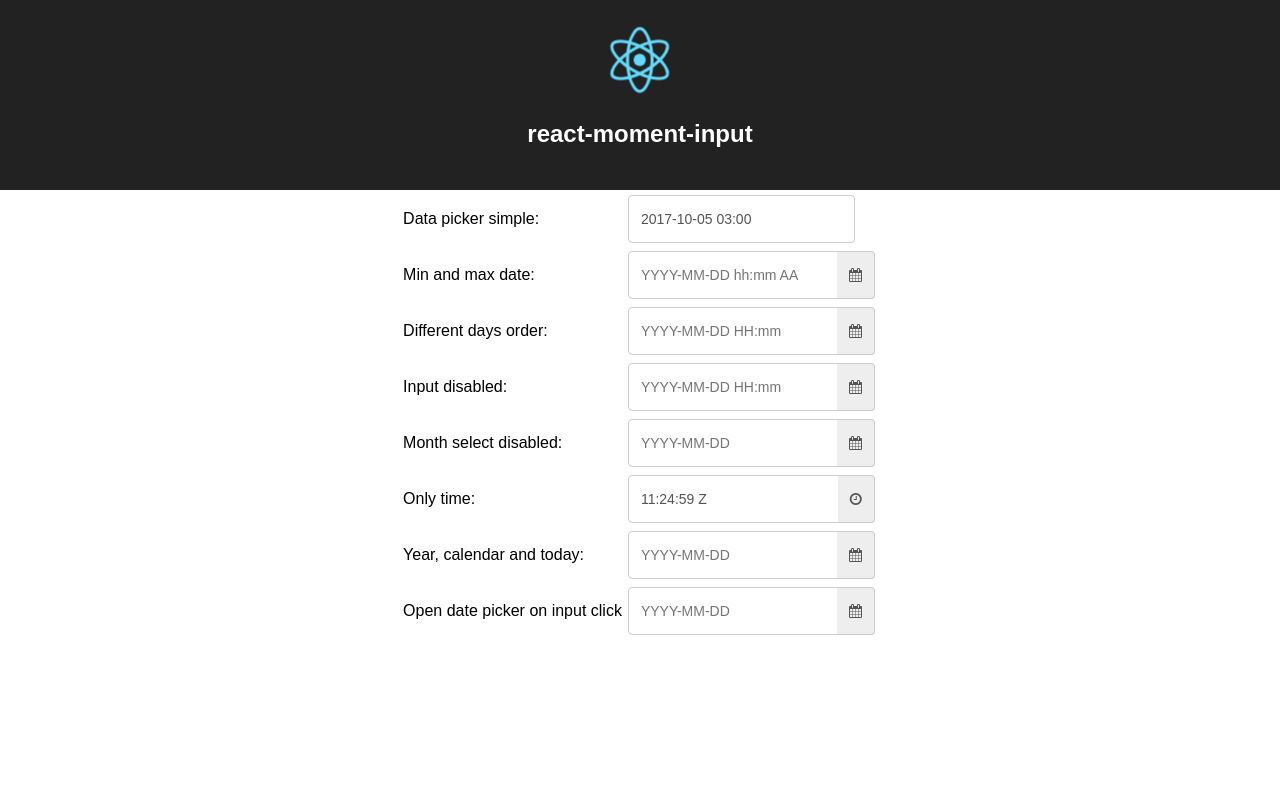
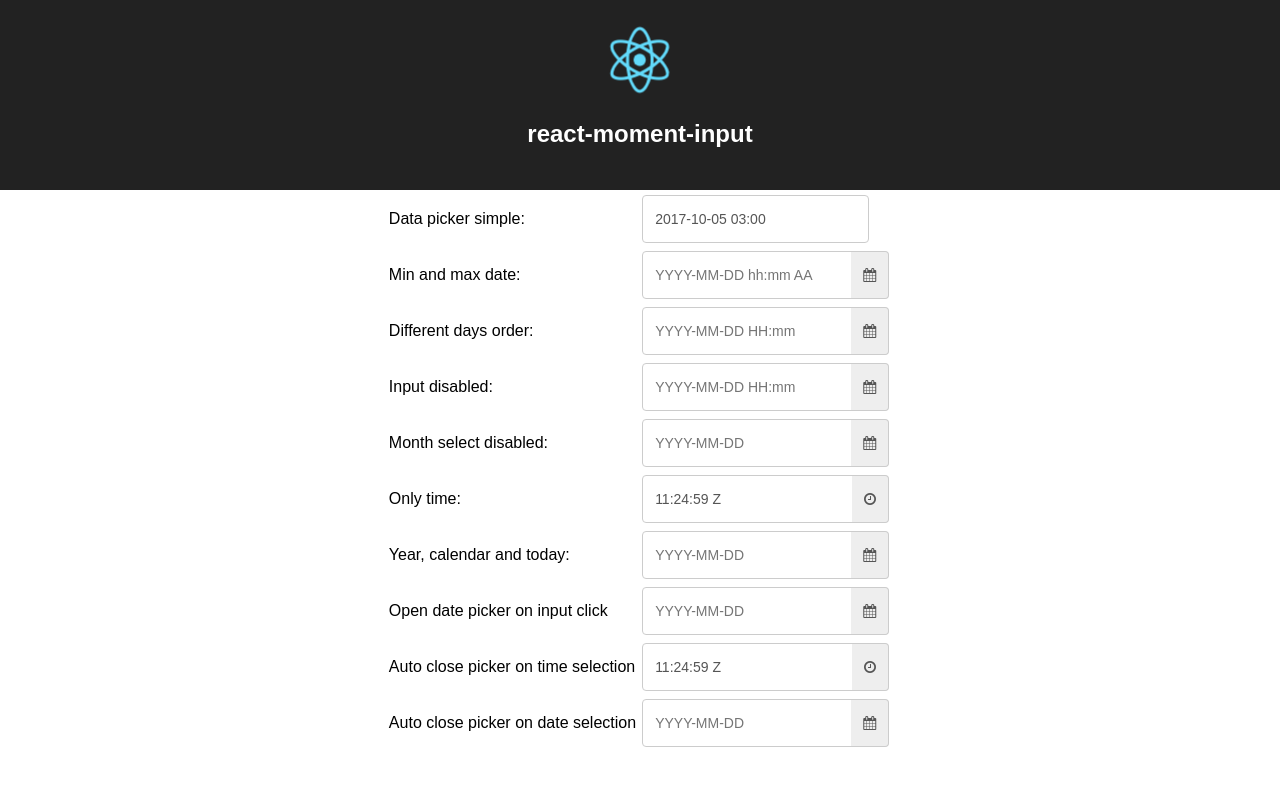
Before and after one commit to yash2code/react-moment-input, a React app: page / in a window 1280 px wide. Shown: the top 786 px of the page. Built offline with nearby package versions, Linux system fonts and the light colour scheme.

Commit message:
Added autoClose flag which enables auto closing picker after value is changed Minor bugfixes

```diff
--- a/src/App.js
+++ b/src/App.js
@@ -108,6 +108,33 @@
                       tab={2}
                       onChange={(date)=> {}} /></td>
               </tr>
+              <tr>
+                  <td>Auto close picker on time selection</td>
+                  <td><MomentInput
+                      format="HH:mm:ss Z"
+                      options={false}
+                      value={this.state.value}
+                      readOnly={false}
+                      icon={true}
+                      tab={1}
+                      autoClose
+                      enableInputClick
+                      iconType="fa fa-clock-o"
+                      onChange={(date)=> (value)=> {this.setState({value})}} /></td>
+              </tr>
+              <tr>
+                  <td>Auto close picker on date selection</td>
+                  <td><MomentInput
+                      format="YYYY-MM-DD"
+                      options={false}
+                      readOnly={false}
+                      today={true}
+                      enableInputClick
+                      autoClose
+                      icon={true}
+                      tab={2}
+                      onChange={(date)=> {}} /></td>
+              </tr>
               </tbody>
           </table>
           </div>
--- a/src/lib/date.js
+++ b/src/lib/date.js
@@ -14,12 +14,12 @@
 export default ({defaults, add, onActiveTab, onClick, isDisabled, translations}) => (
     <div className="r-calendar tab-m is-active">
         <div className="toolbar">
-            <button className="prev-month" onClick={add(-1, 'month')}>
+            <button className="prev-month" onClick={add(-1, 'month')} tabIndex={-1}>
                 <i className="ion-md-arrow-dropleft"></i>
             </button>
             <span className="current-date react-textselect" style={{marginRight:"-5px"}}>
                 {replaceMonths(defaults.selected.format("MMMM YYYY"), translations)}
-                {defaults.monthSelect && (<select className='react-textselect-input'
+                {defaults.monthSelect && (<select className='react-textselect-input' tabIndex={-1}
                         onChange={({target})=>{ onClick(defaults.selected.clone().month(target.value))}}
                         value={Number(defaults.selected.format("MM")) -1 }>
                 {MONTHS.map((x, index)=> (<option value={index}
@@ -28,10 +28,10 @@
                                                   </option>))}
                 </select>)}
             </span>
-            <button className="next-month" onClick={add(1, 'month')}>
+            <button className="next-month" onClick={add(1, 'month')} tabIndex={-1}>
                 <i className="ion-md-arrow-dropright"></i>
             </button>
-            <button className="next-month" style={{marginRight:"5px"}} onClick={(e)=> {onActiveTab(2); e.stopPropagation();}}>
+            <button className="next-month" style={{marginRight:"5px"}} onClick={(e)=> {onActiveTab(2); e.stopPropagation();}} tabIndex={-1}>
                 <i className="fa fa-level-down" aria-hidden="true"></i>
             </button>
         </div>
--- a/src/lib/options.js
+++ b/src/lib/options.js
@@ -2,10 +2,12 @@
 
 export default ({activeTab, onActiveTab, translations}) => (<div className="options">
         <button
+            tabIndex={-1}
             className={"ion-ios-calendar im-btn" + ((activeTab===0 || activeTab===2) ? " is-active" : "")}
             onClick={()=> {onActiveTab(0)}}>{translations.DATE || "Date"}
         </button>
         <button
+            tabIndex={-1}
             className={"ion-ios-clock im-btn" + (activeTab===1 ? " is-active" : "")}
             onClick={()=> {onActiveTab(1)}}>{translations.TIME || "Time"}
         </button>
--- a/src/lib/year.js
+++ b/src/lib/year.js
@@ -3,16 +3,16 @@
 export default ({defaults, add, onActiveTab, onClick, isDisabled, translations}) => (
     <div className="r-calendar tab-m is-active">
         <div className="toolbar">
-            <button className="prev-month" onClick={add(-12,'year')}>
+            <button className="prev-month" onClick={add(-12,'year')} tabIndex={-1}>
                 <i className="ion-md-arrow-dropleft"></i>
             </button>
             <span className="current-date" style={{marginRight:"-5px"}}>
                 {translations.YEARS || "Years"}
                         </span>
-            <button className="next-month" onClick={add(12,'year')}>
+            <button className="next-month" onClick={add(12,'year')} tabIndex={-1}>
                 <i className="ion-md-arrow-dropright"></i>
             </button>
-            <button className="next-month" style={{marginRight:"5px"}} onClick={(e)=> {onActiveTab(0); e.stopPropagation();}}>
+            <button className="next-month" style={{marginRight:"5px"}} onClick={(e)=> {onActiveTab(0); e.stopPropagation();}} tabIndex={-1}>
                 <i className="fa fa-level-up"></i>
             </button>
         </div>
```
Also changed, not shown: src/lib/index.js, 1 other file (tests, documents, lock files or other folders).
